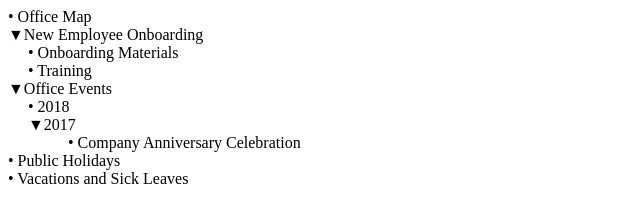
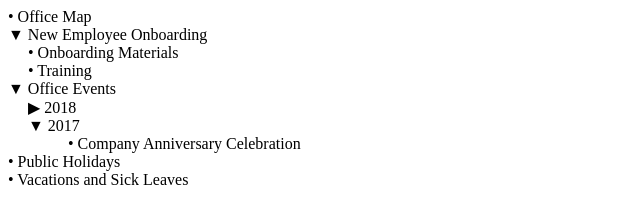
Before and after one commit to arpitanath/vanilla_js_projects, a plain HTML site: page File Structure/index.html in a window 1280 px wide. Both pictures are taken after a click on the element 640 px from the left and 143 px from the top of the page. Shown: the full height of the page, 0-640 px from the left. Drawn offline with Linux system fonts and the light colour scheme.

Commit message:
added styles

```diff
--- a/File Structure/style.css
+++ b/File Structure/style.css
@@ -1,15 +1,15 @@
 body{
     --file:"• ";
-    --folder: "▶";
-    --expanded: "▼";
+    --closed: "▶ ";
+    --expanded: "▼ ";
 }
 
 .file::before{
     content: var(--file);
 }
 
-.folder::before{
-    content: var(--folder);
+.closed::before{
+    content: var(--closed);
 }
 .expanded::before{
     content: var(--expanded);
```
